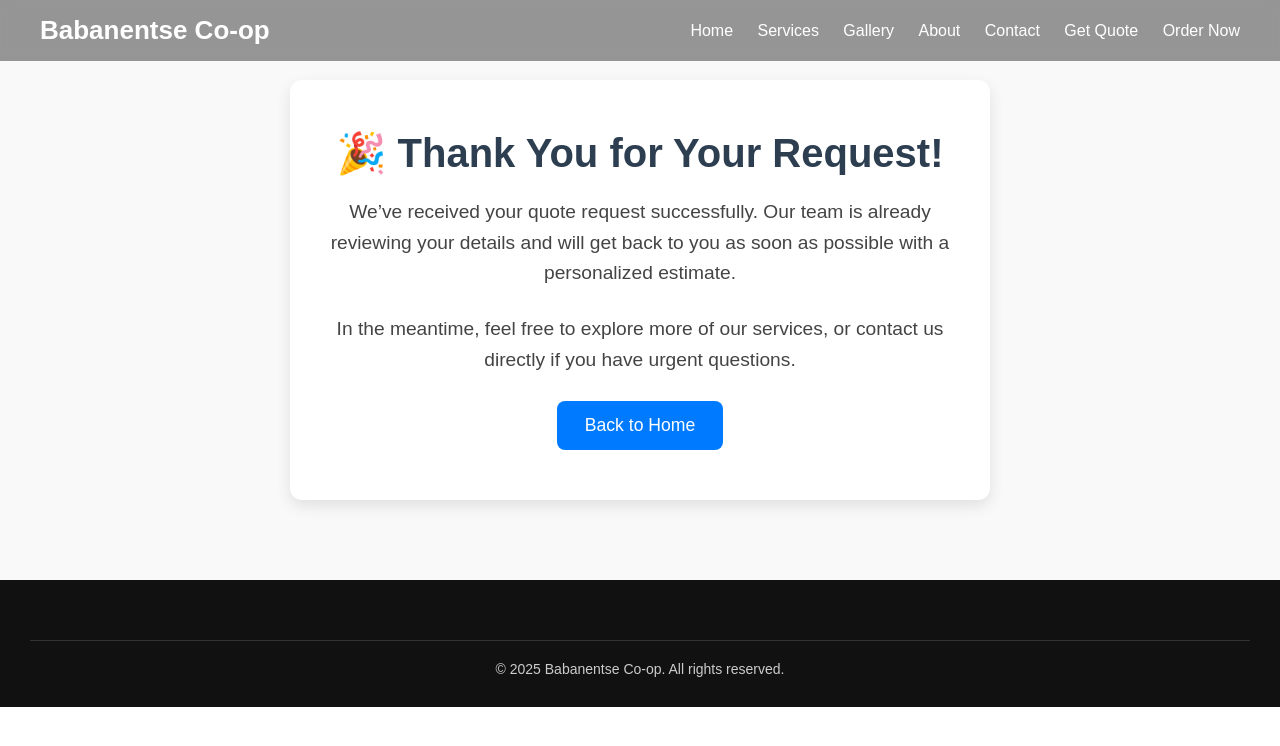
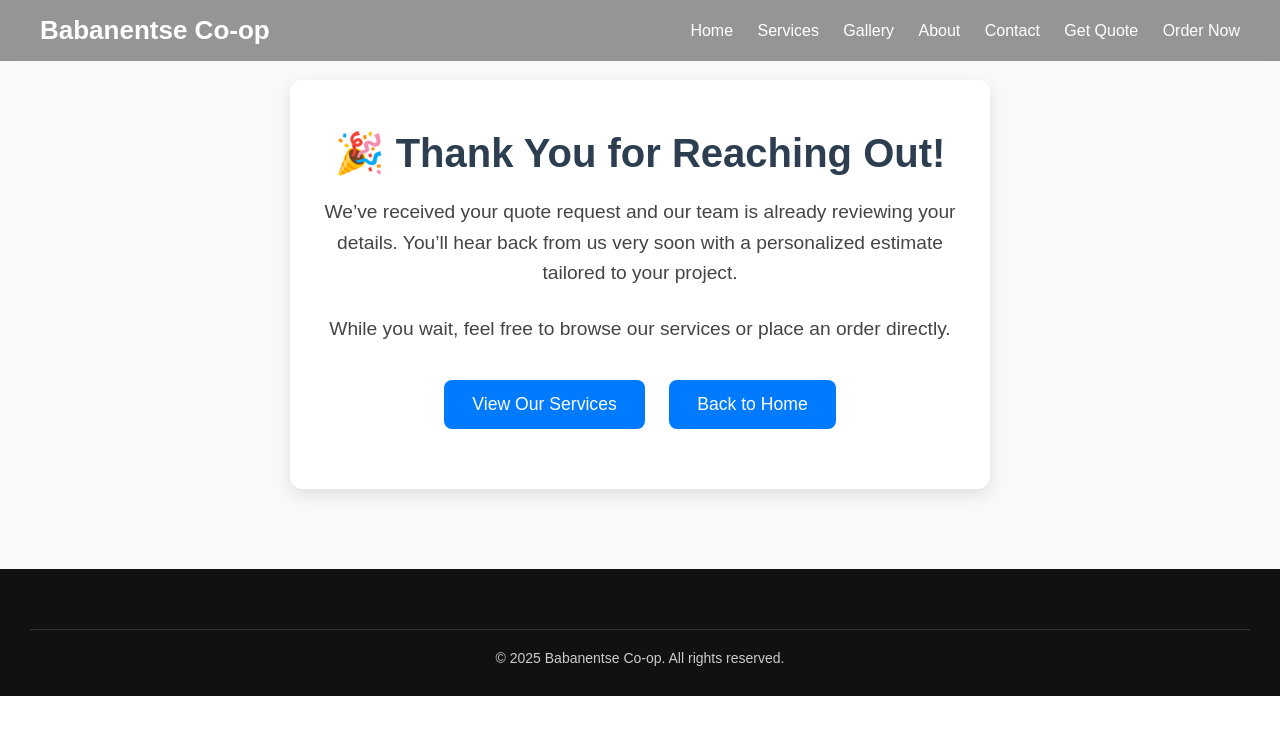
Before and after one commit to SthembisoMadlala/babanentse-co-op, a plain HTML site: page thank-you.html in a window 1280 px wide. Drawn offline with Linux system fonts and the light colour scheme.

Commit message:
Update thank-you.html

```diff
--- a/thank-you.html
+++ b/thank-you.html
@@ -32,6 +32,7 @@
     }
     .thank-you-box a {
       display: inline-block;
+      margin: 10px;
       padding: 14px 28px;
       background: #007BFF;
       color: #fff;
@@ -64,14 +65,15 @@
   <!-- Thank You Section -->
   <section class="thank-you-section">
     <div class="thank-you-box">
-      <h1>🎉 Thank You for Your Request!</h1>
+      <h1>🎉 Thank You for Reaching Out!</h1>
       <p>
-        We’ve received your quote request successfully.
-        Our team is already reviewing your details and will get back to you as soon as possible with a personalized estimate.
+        We’ve received your quote request and our team is already reviewing your details.
+        You’ll hear back from us very soon with a personalized estimate tailored to your project.
       </p>
       <p>
-        In the meantime, feel free to explore more of our services, or contact us directly if you have urgent questions.
+        While you wait, feel free to browse our services or place an order directly.
       </p>
+      <a href="services.html">View Our Services</a>
       <a href="index.html">Back to Home</a>
     </div>
   </section>
```
